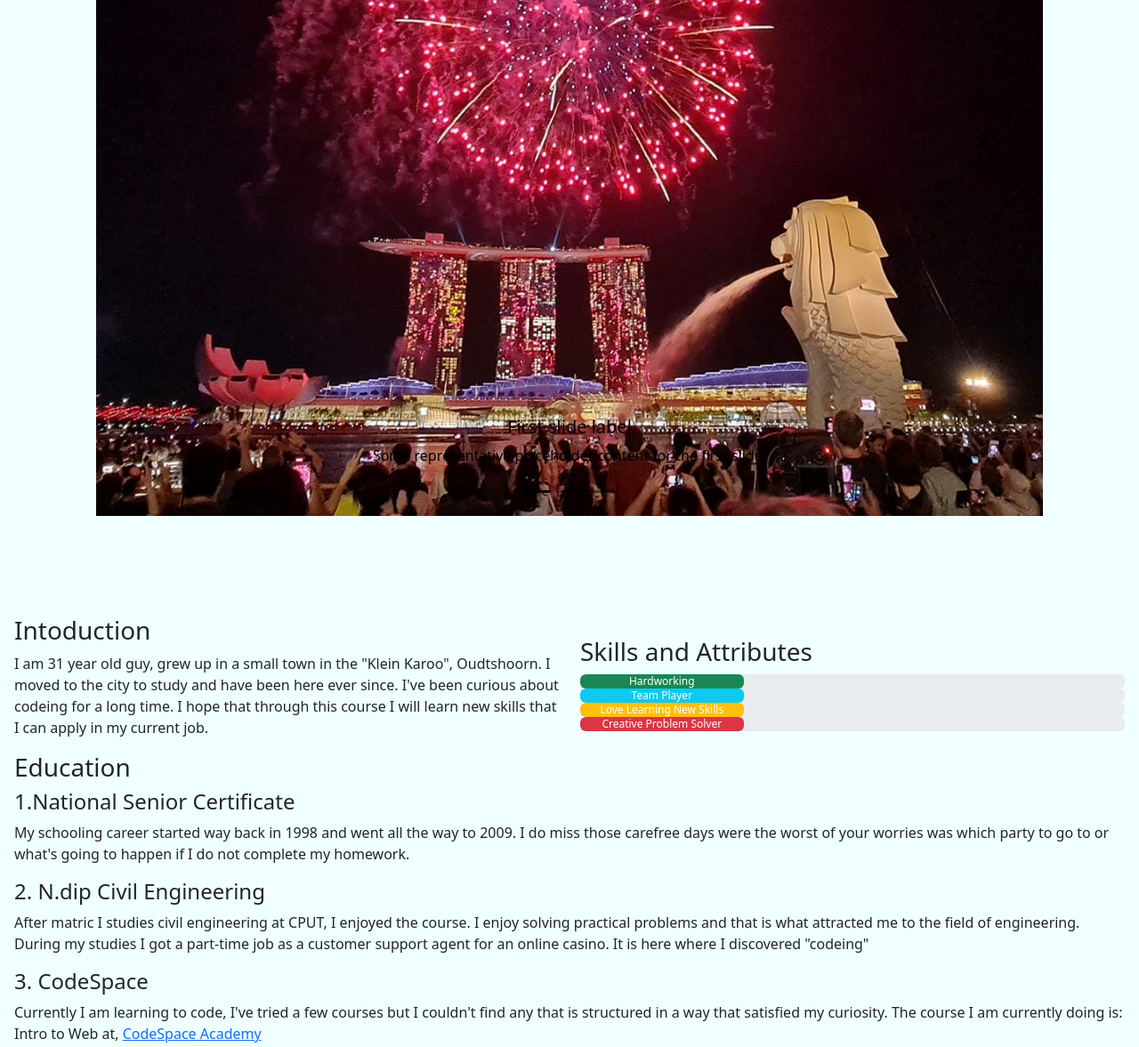
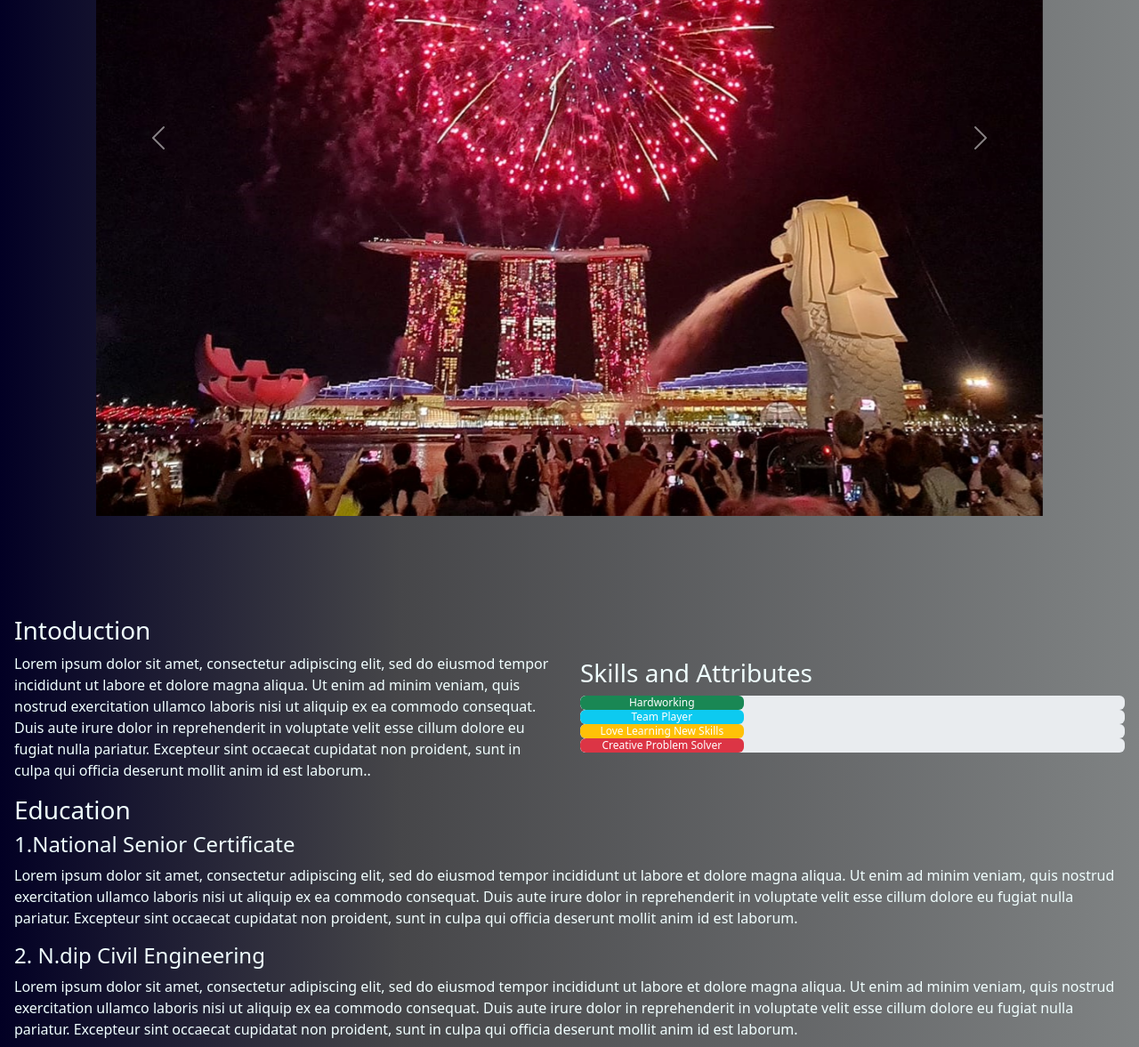
Before and after one commit to ejehlers/resume10, a plain HTML site: page index.html in a window 1280 px wide. Shown: the part 880-2057 px from the top of the page at 89% size. Drawn offline with nearby package versions, Linux system fonts and the light colour scheme.

Commit message:
Resume 10 changes

```diff
--- a/css/stylesheet.css
+++ b/css/stylesheet.css
@@ -98,6 +98,17 @@ header p {
   justify-content: center;
 }
 
+main {
+  background-color: black;
+  background-image: linear-gradient(
+    90deg,
+    rgba(2, 0, 36, 1) 0%,
+    rgb(70, 70, 73) 35%,
+    rgba(105, 106, 107, 0.835) 100%
+  );
+  color: azure;
+}
+
 @media screen and (max-width: 650px) {
   #gradpic {
     display: none;
@@ -137,7 +148,7 @@ footer a:hover {
 footer {
   background-color: #343330;
   text-align: center;
-  color: rgb(255, 255, 255);
+  color: rgb(199, 153, 1);
   background-image: url(/images/bricks.jpg);
 }
 main {
@@ -159,7 +170,7 @@ main {
 }
 
 .progress:hover .bg-success {
-  --progress-width: 40%;
+  --progress-width: 90%;
 }
 
 .progress:hover .bg-info {
--- a/index.html
+++ b/index.html
@@ -55,40 +55,23 @@
 
     <section class="row align-items-center p-5 m-5">
 
-      <div id="carouselExampleDark" class="carousel carousel-dark slide" data-bs-ride="carousel">
-      <div class="carousel-indicators">
-        <button type="button" data-bs-target="#carouselExampleDark" data-bs-slide-to="0" class="active" aria-current="true" aria-label="Slide 1"></button>
-        <button type="button" data-bs-target="#carouselExampleDark" data-bs-slide-to="1" aria-label="Slide 2"></button>
-        <button type="button" data-bs-target="#carouselExampleDark" data-bs-slide-to="2" aria-label="Slide 3"></button>
+      <div id="carouselExampleControlsNoTouching" class="carousel slide" data-bs-touch="false">
+        <div class="carousel-inner">
+          <div class="carousel-item active">
+            <img src="/images/image 1.jpg" class="d-block w-100" alt="...">
           </div>
-      <div class="carousel-inner">
-        <div class="carousel-item active" data-bs-interval="10000">
-          <img src="images/image 1.jpg" class="d-block w-100" alt="...">
-          <div class="carousel-caption d-none d-md-block">
-            <h5>First slide label</h5>
-            <p>Some representative placeholder content for the first slide.</p>
+          <div class="carousel-item">
+            <img src="/images/image2.jpg" class="d-block w-100" alt="...">
+          </div>
+          <div class="carousel-item">
+            <img src="/images/image3.PNG" class="d-block w-100" alt="...">
           </div>
         </div>
-        <div class="carousel-item" data-bs-interval="2000">
-          <img src="images/image2.jpg" class="d-block w-100" alt="...">
-          <div class="carousel-caption d-none d-md-block">
-            <h5>Second slide label</h5>
-            <p>Some representative placeholder content for the second slide.</p>
-          </div>
-        </div>
-        <div class="carousel-item">
-          <img src="images/image3.PNG" class="d-block w-100" alt="...">
-          <div class="carousel-caption d-none d-md-block">
-            <h5>Third slide label</h5>
-            <p>Some representative placeholder content for the third slide.</p>
-          </div>
-        </div>
-      </div>
-      <button class="carousel-control-prev" type="button" data-bs-target="#carouselExampleDark" data-bs-slide="prev">
+        <button class="carousel-control-prev" type="button" data-bs-target="#carouselExampleControlsNoTouching" data-bs-slide="prev">
           <span class="carousel-control-prev-icon" aria-hidden="true"></span>
           <span class="visually-hidden">Previous</span>
         </button>
-      <button class="carousel-control-next" type="button" data-bs-target="#carouselExampleDark" data-bs-slide="next">
+        <button class="carousel-control-next" type="button" data-bs-target="#carouselExampleControlsNoTouching" data-bs-slide="next">
           <span class="carousel-control-next-icon" aria-hidden="true"></span>
           <span class="visually-hidden">Next</span>
         </button>
@@ -98,47 +81,38 @@
       <article class="p-3">
         <div class="row align-items-center">
           <div class="col">
-            <h3>Intoduction</h3>
-            <p>I am 31 year old guy, grew up in a small town in the "Klein Karoo",
-              Oudtshoorn. I moved to the city to study and have been here ever
-              since. I've been curious about codeing for a long time. I hope that
-              through this course I will learn new skills that I can apply in my
-              current job.</p>
+            <h3 id="Introduction">Intoduction</h3>
+            <p>Lorem ipsum dolor sit amet, consectetur adipiscing elit, sed do eiusmod tempor incididunt ut labore et dolore magna aliqua. Ut enim ad minim veniam, quis nostrud exercitation ullamco laboris nisi ut aliquip ex ea commodo consequat. Duis aute irure dolor in reprehenderit in voluptate velit esse cillum dolore eu fugiat nulla pariatur. Excepteur sint occaecat cupidatat non proident, sunt in culpa qui officia deserunt mollit anim id est laborum..</p>
           </div>
           <div class="col">
             <h3>Skills and Attributes</h3>
-
                         <div class="progress">
-              <div class="progress-bar bg-success" data-bs-toggle="tooltip" data-bs-placement="top" title="Tooltip on top" data-content="hello" role="progressbar" aria-label="Success example" aria-valuenow="25" aria-valuemin="0" aria-valuemax="100">Hardworking</div>
+              <div class="progress-bar bg-success" data-bs-toggle="tooltip" data-bs-placement="top" title="I am a hardworking individual with good work ethics" data-content="hello" role="progressbar" aria-label="Success example" aria-valuenow="80" aria-valuemin="0" aria-valuemax="100">Hardworking</div>
             </div>
             <div class="progress">
-              <div class="progress-bar bg-info" data-bs-toggle="tooltip" data-bs-placement="top" title= "temp" role="progressbar" aria-label="Info example" aria-valuenow="50" aria-valuemin="0" aria-valuemax="100">Team Player</div>
+              <div class="progress-bar bg-info" data-bs-toggle="tooltip" data-bs-placement="top" title= "I can work well in teams although I prefer working alone" role="progressbar" aria-label="Info example" aria-valuenow="50" aria-valuemin="0" aria-valuemax="100">Team Player</div>
             </div>
             <div class="progress">
-              <div class="progress-bar bg-warning" data-bs-toggle="tooltip" data-bs-placement="top" title= "temp" role="progressbar" aria-label="Warning example" aria-valuenow="75" aria-valuemin="0" aria-valuemax="100">Love Learning New Skills</div>
+              <div class="progress-bar bg-warning" data-bs-toggle="tooltip" data-bs-placement="top" title= "
+              Inquisitive like learning new skills" role="progressbar" aria-label="Warning example" aria-valuenow="75" aria-valuemin="0" aria-valuemax="100">Love Learning New Skills</div>
             </div>
             <div class="progress">
-              <div class="progress-bar bg-danger" data-bs-toggle="tooltip" data-bs-placement="top" title= "temp" role="progressbar" aria-label="Danger example" aria-valuenow="100" aria-valuemin="0" aria-valuemax="100">Creative Problem Solver</div>
+              <div class="progress-bar bg-danger" data-bs-toggle="tooltip" data-bs-placement="top" title= "Enjoy finiding solutions to difficult problems" role="progressbar" aria-label="Danger example" aria-valuenow="100" aria-valuemin="0" aria-valuemax="100">Creative Problem Solver</div>
             </div>
         </div>
+
+
 
           </div>
           <h3 id="Education">Education </h3>
           <h4>1.National Senior Certificate</h4>
         <p>
-          My schooling career started way back in 1998 and went all the way to
-          2009. I do miss those carefree days were the worst of your worries was
-          which party to go to or what's going to happen if I do not complete my
-          homework.
+          Lorem ipsum dolor sit amet, consectetur adipiscing elit, sed do eiusmod tempor incididunt ut labore et dolore magna aliqua. Ut enim ad minim veniam, quis nostrud exercitation ullamco laboris nisi ut aliquip ex ea commodo consequat. Duis aute irure dolor in reprehenderit in voluptate velit esse cillum dolore eu fugiat nulla pariatur. Excepteur sint occaecat cupidatat non proident, sunt in culpa qui officia deserunt mollit anim id est laborum.
         </p>
 
         <h4>2. N.dip Civil Engineering</h4>
         <p>
-          After matric I studies civil engineering at CPUT, I enjoyed the
-          course. I enjoy solving practical problems and that is what attracted
-          me to the field of engineering. During my studies I got a part-time
-          job as a customer support agent for an online casino. It is here where
-          I discovered "codeing"
+          Lorem ipsum dolor sit amet, consectetur adipiscing elit, sed do eiusmod tempor incididunt ut labore et dolore magna aliqua. Ut enim ad minim veniam, quis nostrud exercitation ullamco laboris nisi ut aliquip ex ea commodo consequat. Duis aute irure dolor in reprehenderit in voluptate velit esse cillum dolore eu fugiat nulla pariatur. Excepteur sint occaecat cupidatat non proident, sunt in culpa qui officia deserunt mollit anim id est laborum.
         </p>
 
         <h4>3. CodeSpace</h4>
@@ -152,7 +126,11 @@
         </p>
 
           <h3 id="Experience">Experience </h3>
+            <p>Lorem ipsum dolor sit amet, consectetur adipiscing elit, sed do eiusmod tempor incididunt ut labore et dolore magna aliqua. Ut enim ad minim veniam, quis nostrud exercitation ullamco laboris nisi ut aliquip ex ea commodo consequat. Duis aute irure dolor in reprehenderit in voluptate velit esse cillum dolore eu fugiat nulla pariatur. Excepteur sint occaecat cupidatat non proident, sunt in culpa qui officia deserunt mollit anim id est laborum.
+            </p>
+
           <h3 id="Languages"> Languages </h3>
+          <p>Lorem ipsum dolor sit amet, consectetur adipiscing elit, sed do eiusmod tempor incididunt ut labore et dolore magna aliqua. Ut enim ad minim veniam, quis nostrud exercitation ullamco laboris nisi ut aliquip ex ea commodo consequat. Duis aute irure dolor in reprehenderit in voluptate velit esse cillum dolore eu fugiat nulla pariatur. Excepteur sint occaecat cupidatat non proident, sunt in culpa qui officia deserunt mollit anim id est laborum.</p>
 
       </article>
 
```
Lines whose indentation alone changed are shown as unchanged.
